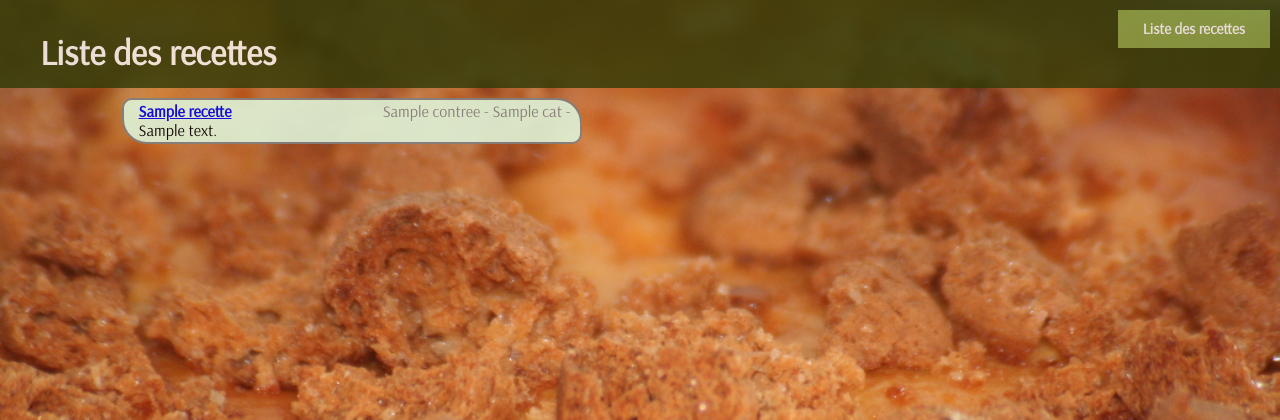
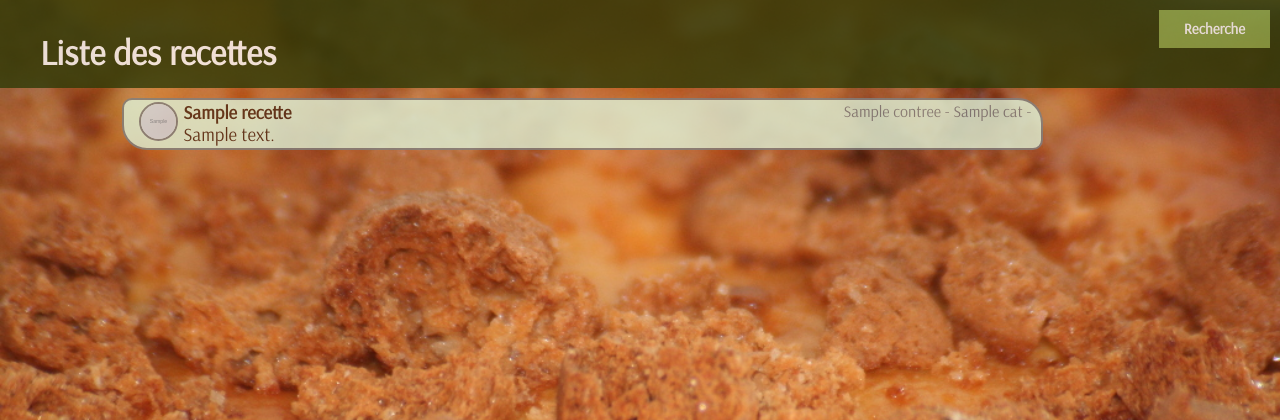
Before and after one commit to Malijai/recette, a Django app: template templates/liste.html in a window 1280 px wide. Shown: the top 420 px of the page. Run offline with Django 3.2, Linux system fonts and the light colour scheme; the template is opened without the code that fills it: most values are stand-ins (such as "Sample title", 1, 10 or a date in 2020); grey boxes marked "Sample" are stand-in pictures.

Commit message:
Amelioration du rendu (travail css essentiellement) et ajout de la recherche dans les instructions et les titres

```diff
--- a/static/recette/style_recette.css
+++ b/static/recette/style_recette.css
@@ -285,3 +285,9 @@ h1::first-letter, h2::first-letter, h3::first-letter, h4::first-letter {
   border-radius: 5px;
   box-shadow: 2px 5px #677C7D;
 }
+
+.img-grande {
+       border-radius: 10px 25px;
+    border: 2px solid grey;
+    width: 350px;
+}
--- a/static/recette/style_recettes.css
+++ b/static/recette/style_recettes.css
@@ -71,8 +71,13 @@ textarea {
 
 .left_col {
    float:left;
-   width:40%;
+   width:80%;
    margin-left: 5%;
+}
+
+.point_col {
+   float:left;
+   width:5%;
 }
 
 .right_col {
@@ -104,9 +109,32 @@ h1::first-letter, h2::first-letter, h3::first-letter, h4::first-letter {
     text-transform: capitalize;
 }
 
+.nomrecette {
+    color: #4F2814;
+    font: bold 1em ;
+    font-size: 14pt;
+    text-decoration: none;
+}
+
 .date {
     float: right;
     color: #828282;
+}
+
+.img-circle {
+    height: 35px;
+    width: 35px;
+    border-radius: 50%;
+        border: 2px solid grey;
+}
+
+.point {
+    height: 35px;
+    width: 35px;
+    background-color: #BD7742;
+    border-radius: 50%;
+    display: inline-block;
+    border: 2px solid grey;
 }
 
 .date a, .date a:visited {
@@ -131,12 +159,13 @@ h1::first-letter, h2::first-letter, h3::first-letter, h4::first-letter {
 }
 
 .post {
-    opacity: 0.9;
+    opacity: 0.8;
     margin-bottom: 5px;
     border: 2px solid grey;
     border-radius: 10px 25px;
     background-color: #DFF2D7;
     padding: 2px 10px 2px 15px;
+    min-height: 40px;
 }
 
 .post h1 a, .post h1 a:visited {
--- a/templates/baserecettes.html
+++ b/templates/baserecettes.html
@@ -9,7 +9,7 @@
         <div class="page-header">
             <div class="date">
                 <div class="btn-group">
-                   <a href="{% url 'listerecettes' %}" class="button">Liste des recettes </a>
+                   <a href="{% url 'chercherecette' %}" class="button">Recherche</a>
                 </div>
             </div>
          <h1>Liste des recettes</h1>
--- a/templates/baseunerecette.html
+++ b/templates/baseunerecette.html
@@ -10,6 +10,7 @@
             <div class="date">
                 <div class="btn-group">
                    <a href="{% url 'listerecettes' %}" class="button">Liste des recettes </a>
+                   <a href="{% url 'chercherecette' %}" class="button">Recherche</a>
                 </div>
             </div>
          <h1>Une des recettes</h1>
--- a/templates/liste.html
+++ b/templates/liste.html
@@ -12,11 +12,18 @@
                 {% for cat in recette.categorie.all %}
                 {{cat.nom}} -
             {% endfor %}
+
             </div>
-        <p>
-            <b><a href="{% url 'view_recette' recette.id %}">{{recette.title }}</a></b>
+            <div class="point_col">
+            <p>{% if recette.photo %}
+                <a href="{% url 'view_recette' recette.id %}"><img class="img-circle" src="{{ recette.photo.url }}" width="50px" ></a>
+            {% else %}
+            <a href="{% url 'view_recette' recette.id %}"><span class="point"></span></a></p>
+           {% endif  %}
+            </div>
+            <p class="nomrecette"><b>{{recette.title }}</b>
         <br />
-            {{ recette.description }}
+            {{ recette.description }}</p>
         </div>
     {% endfor %}
 
--- a/templates/view_recette.html
+++ b/templates/view_recette.html
@@ -27,7 +27,7 @@
     {% endblock %}
     {% block photo %}
              {% if recette.photo %}
-            <img style='border: 2px solid grey' src="{{ recette.photo.url }}" width="350px" >
+            <img class="img-grande" src="{{ recette.photo.url }}">
           {% endif  %}
    {% endblock %}
 
--- a/urls.py
+++ b/urls.py
@@ -1,10 +1,11 @@
 from django.conf.urls import url
 from . import views
-from .views import listingr, view_recette
+from .views import listingr, view_recette, get_cherchetexte
 
 urlpatterns = [
 #    url(r'^$', BlogIndex.as_view(), name='blogindex'),
 #    url(r'^$', listingr, name='listerecettes'),
     url(r'liste.html', listingr, name='listerecettes'),
+    url(r'^chercherecette/$', get_cherchetexte, name='chercherecette'),
     url(r'^(?P<pk>[-\w]+)/$', view_recette, name='view_recette'),
 ]
```
Also changed, not shown: forms.py (added, +7 -0 lines), templates/chercherecette.html (added, +19 -0 lines), views.py (+22 -1 lines).
